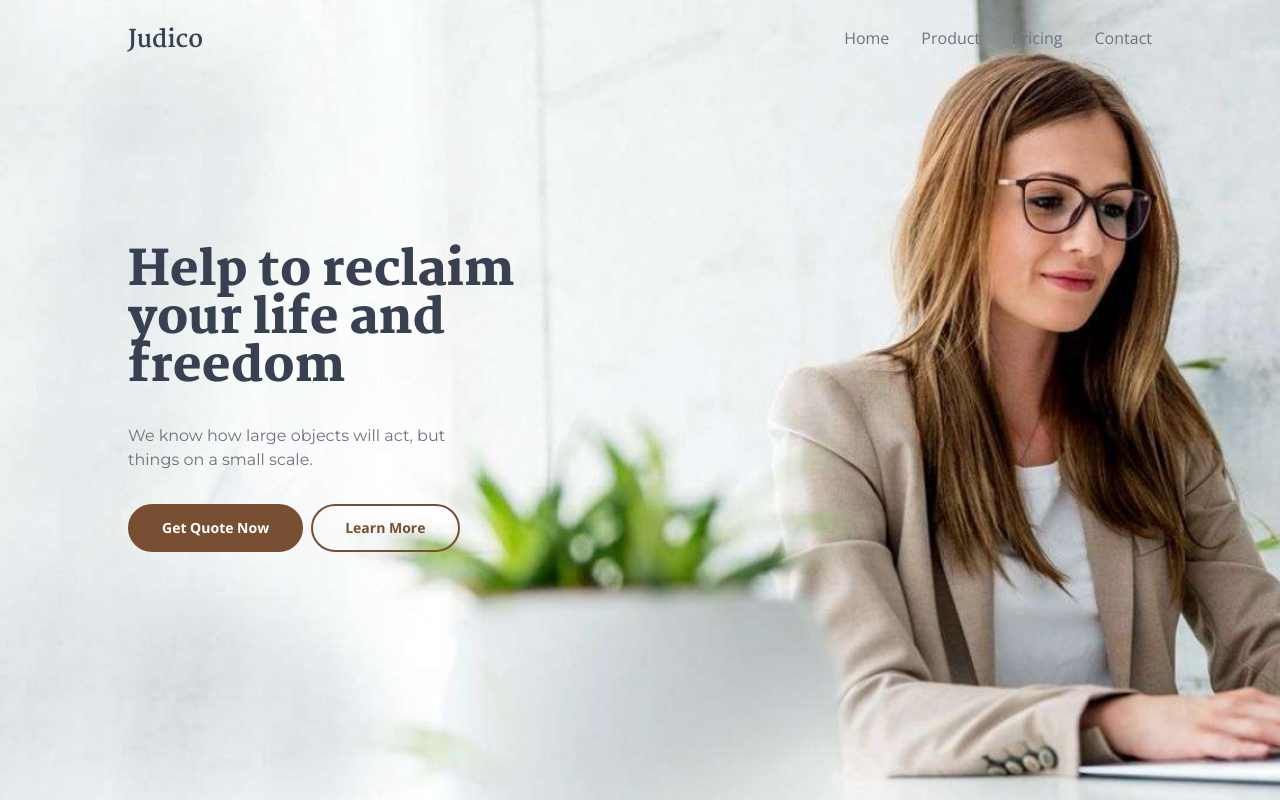
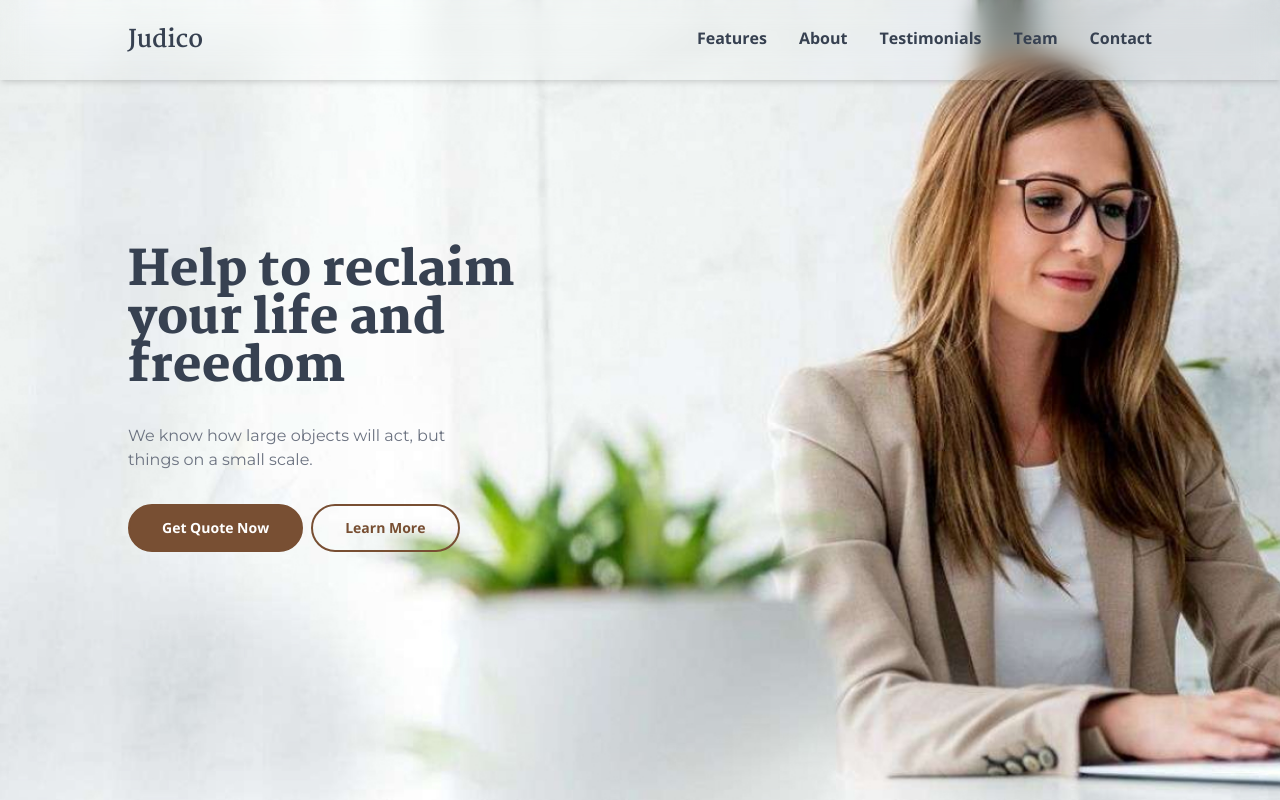
Before and after one commit to Turalyusubov/judico-website, a React (Vite) app: page / in a window 1280 px wide. Shown: the top 800 px of the page. Built offline with nearby package versions, Linux system fonts and the light colour scheme.

Commit message:
updated navbar and scrollbar

```diff
--- a/index.html
+++ b/index.html
@@ -1,13 +1,17 @@
 <!DOCTYPE html>
 <html lang="en">
+
 <head>
   <meta charset="UTF-8" />
   <link rel="icon" type="image/svg+xml" href="/vite.svg" />
   <meta name="viewport" content="width=device-width, initial-scale=1.0" />
   <title>Vite + React</title>
 </head>
-  <body>
+
+<body
+  class="scrollbar scrollbar-thumb-gray-700 scrollbar-track-gray-300 scrollbar-thin scrollbar-rounded scroll-smooth">
   <div id="root"></div>
   <script type="module" src="/src/main.jsx"></script>
 </body>
+
 </html>
--- a/package.json
+++ b/package.json
@@ -25,6 +25,7 @@
     "eslint-plugin-react-hooks": "^4.6.0",
     "eslint-plugin-react-refresh": "^0.3.4",
     "postcss": "^8.4.23",
+    "tailwind-scrollbar": "^3.0.1",
     "tailwindcss": "^3.3.2",
     "vite": "^4.3.2"
   }
--- a/src/App.jsx
+++ b/src/App.jsx
@@ -11,7 +11,7 @@ import Footer from './components/Footer'
 
 function App() {
   return (
-    <div className='font-open-sans relative'>
+    <div className='font-open-sans relative scroll-smooth'>
       <Navbar />
       <Header />
       <Features />
--- a/src/components/About.jsx
+++ b/src/components/About.jsx
@@ -6,7 +6,7 @@ import { BsFillPlayFill } from 'react-icons/bs'
 
 export default function About() {
     return (
-        <div className='flex flex-col justify-center bg-neutral-50 w-full px-6 sm:px-12 lg:px-32 py-20 flex flex-col items-center'>
+        <div id='about' className='flex flex-col justify-center bg-neutral-50 w-full px-6 sm:px-12 lg:px-32 py-20 flex flex-col items-center'>
             <div className="sm:w-4/6 md:w-3/5 xl:w-2/5 text-center mb-20">
                 <h2 className='font-bold mb-4 text-gray-700 text-4xl font-martel'>Who We Are</h2>
                 <p className='text-gray-400 text-sm'>Problems trying to resolve the conflict between the two major realms
--- a/src/components/Contact.jsx
+++ b/src/components/Contact.jsx
@@ -4,7 +4,7 @@ import Employee from '../assets/employee.jpg'
 
 export default function Contact() {
     return (
-        <div className='relative flex flex-col items-center'>
+        <div id='contact' className='relative flex flex-col items-center'>
             <div className="flex gap-12 lg:gap-0 items-center lg:items-start flex-col lg:flex-row lg:h-[100vh] lg:justify-between cover bg-gray-700 w-full px-6 sm:px-12 lg:px-32 py-20">
                 <div className="lg:w-3/5 lg:w-5/12">
                     <h3 className='text-4xl mb-4 text-white font-bold font-martel'>We Have Branches All Over The World</h3>
--- a/src/components/Features.jsx
+++ b/src/components/Features.jsx
@@ -51,7 +51,7 @@ export default function Features() {
     }
 
     return (
-        <div className='w-full px-6 sm:px-12 lg:px-32 py-20'>
+        <div id='features' className='w-full px-6 sm:px-12 lg:px-32 py-20'>
             <div className="sm:w-4/6 md:w-3/5 xl:w-2/5">
                 <h2 className='font-bold mb-4 text-gray-700 text-4xl font-martel'>Every Client Matters</h2>
                 <p className='text-gray-400 text-sm'>Problems trying to resolve the conflict between
--- a/src/components/Navbar.jsx
+++ b/src/components/Navbar.jsx
@@ -1,42 +1,57 @@
-import React, { useState } from 'react'
+import React, { useEffect, useState } from 'react'
 import { BiMenuAltRight } from 'react-icons/bi'
 import { AiOutlineClose } from 'react-icons/ai'
 
 export default function Navbar() {
     const [isOpen, setIsOpen] = useState(false)
-
+    useEffect(() => {
+        // if (isOpen) {
+        //     document.body.classList.add('fixed');
+        // } else {
+        //     document.body.classList.remove('fixed');
+        // }
+        if (isOpen) {
+            document.body.style.position = 'fixed';
+        } else {
+            document.body.style.position = 'relative';
+        }
+    },
+        [isOpen])
 
 
     return (
-        <nav className={`absolute w-full px-6 sm:px-12 lg:px-32 ${isOpen ? 'bg-stone-100 h-screen flex flex-col gap-10' : 'bg-transparent'}`}>
+        <nav className={`z-20 border-b-1 shadow-md bg-[#f1f1f1c1] backdrop-blur-md fixed w-full px-6 sm:px-12 lg:px-32 ${isOpen ? 'bg-stone-100 h-screen flex flex-col gap-10' : 'bg-transparent'}`}>
             <div className=" flex w-full py-6 justify-between">
                 <div className="nav-logo text-gray-700 mr-10">
                     <span className='font-martel font-bold text-2xl'>Judico</span>
                 </div>
                 <div className="nav-menu items-center hidden md:flex">
-                    <ul className='flex gap-8 text-gray-500'>
+                    <ul className='flex font-bold gap-8 text-gray-700'>
                         <li className="nav-item transition duration-500 after:bg-gray-500 after:h-1 after:w-0 after:block hover:after:w-full">
-                            <a href="#">Home</a>
+                            <a href="#features">Features</a>
                         </li>
                         <li className="nav-item transition duration-500 after:bg-gray-500 after:h-1 after:w-0 after:block hover:after:w-full">
-                            <a href="#">Product</a>
+                            <a href="#about">About</a>
                         </li>
                         <li className="nav-item transition duration-500 after:bg-gray-500 after:h-1 after:w-0 after:block hover:after:w-full">
-                            <a href="#">Pricing</a>
+                            <a href="#testimonials">Testimonials</a>
                         </li>
                         <li className="nav-item transition duration-500 after:bg-gray-500 after:h-1 after:w-0 after:block hover:after:w-full">
-                            <a href="#">Contact</a>
+                            <a href="#team">Team</a>
+                        </li>
+                        <li className="nav-item transition duration-500 after:bg-gray-500 after:h-1 after:w-0 after:block hover:after:w-full">
+                            <a href="#contact">Contact</a>
                         </li>
                     </ul>
                 </div>
 
-                <button onClick={() => setIsOpen(!isOpen)} className="nav-btn text-gray-500 text-4xl block md:hidden">
+                <button onClick={() => setIsOpen(!isOpen)} className="nav-btn text-gray-700 text-4xl block md:hidden">
                     {isOpen ? <AiOutlineClose /> : <BiMenuAltRight />}
                 </button>
             </div>
             <div className={`collapsed-menu flex-col items-center ${isOpen ? 'flex' : 'hidden'}`}>
                 <ul className='flex text-xl gap-8 text-gray-500 flex-col justify-center h-full'>
-                    <li className="nav-item transition duration-500 after:bg-gray-500 after:h-1 after:w-0 after:block hover:after:w-full">
+                    <li className="nav-item transition duration-500 after:bg-gray-700 after:h-1 after:w-0 after:block hover:after:w-full">
                         <a href="#">Home</a>
                     </li>
                     <li className="nav-item transition duration-500 after:bg-gray-500 after:h-1 after:w-0 after:block hover:after:w-full">
--- a/src/components/Team.jsx
+++ b/src/components/Team.jsx
@@ -33,7 +33,7 @@ export default function Team() {
     ]
 
     return (
-        <div className='flex flex-col justify-center bg-neutral-50 w-full px-6 sm:px-12 lg:px-32 py-20 flex flex-col items-center'>
+        <div id='team' className='flex flex-col justify-center bg-neutral-50 w-full px-6 sm:px-12 lg:px-32 py-20 flex flex-col items-center'>
             <div className="sm:w-4/6 md:w-3/5 xl:w-2/5 text-center mb-20">
                 <h2 className='font-bold mb-4 text-gray-700 text-4xl font-martel'>Meet Our Attorneys</h2>
                 <p className='text-gray-400 text-sm'>Problems trying to resolve the conflict between the two major realms
--- a/src/components/Testimonials.jsx
+++ b/src/components/Testimonials.jsx
@@ -7,7 +7,7 @@ import { AiFillStar, AiOutlineStar } from 'react-icons/ai'
 
 export default function Testimonials() {
     return (
-        <div className='flex flex-col justify-center bg-cyan-800 w-full px-6 sm:px-12 lg:px-32 py-20 flex flex-col items-center'>
+        <div id='testimonials' className='flex flex-col justify-center bg-cyan-800 w-full px-6 sm:px-12 lg:px-32 py-20 flex flex-col items-center'>
             <div className="sm:w-4/6 md:w-3/5 xl:w-2/5 text-center text-white mb-20">
                 <h2 className='font-bold mb-4 text-4xl font-martel'>What Clients Say</h2>
                 <p className='text-sm'>Problems trying to resolve the conflict between the two major realms
--- a/src/index.css
+++ b/src/index.css
@@ -7,3 +7,17 @@
 .nav-item::after {
     transition: .3s;
 }
+
+html {
+    scroll-behavior: smooth;
+}
+
+body {
+    /* position: fixed; */
+    /* position: ; */
+}
+
+nav {
+    position: fixed;
+    /* color: #f3f3f3c2; */
+}
--- a/tailwind.config.js
+++ b/tailwind.config.js
@@ -20,6 +20,7 @@ export default {
     },
   },
   plugins: [
-    require('tailwind-scrollbar-hide')
+    require('tailwind-scrollbar-hide'),
+    require('tailwind-scrollbar'),
   ],
 }
```
Also changed, not shown: 1 other file (tests, documents, lock files or other folders). Lines whose indentation alone changed are shown as unchanged.
